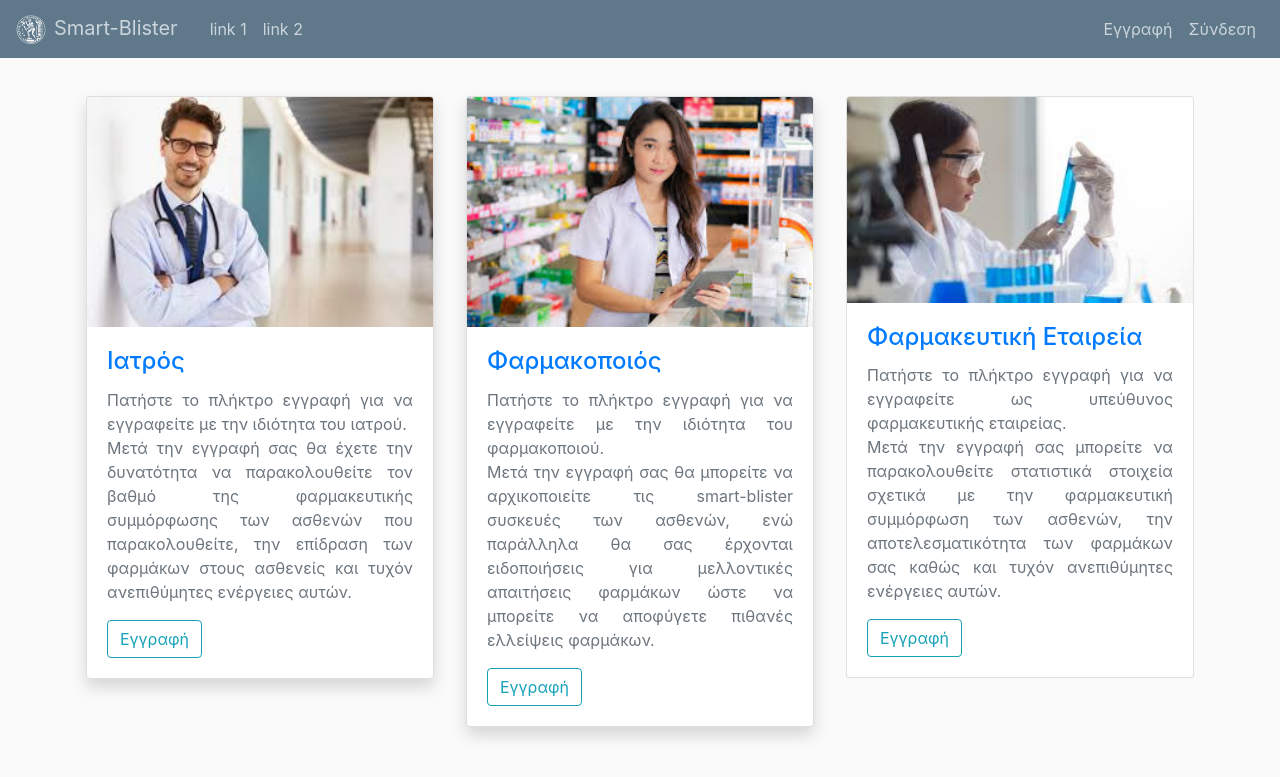
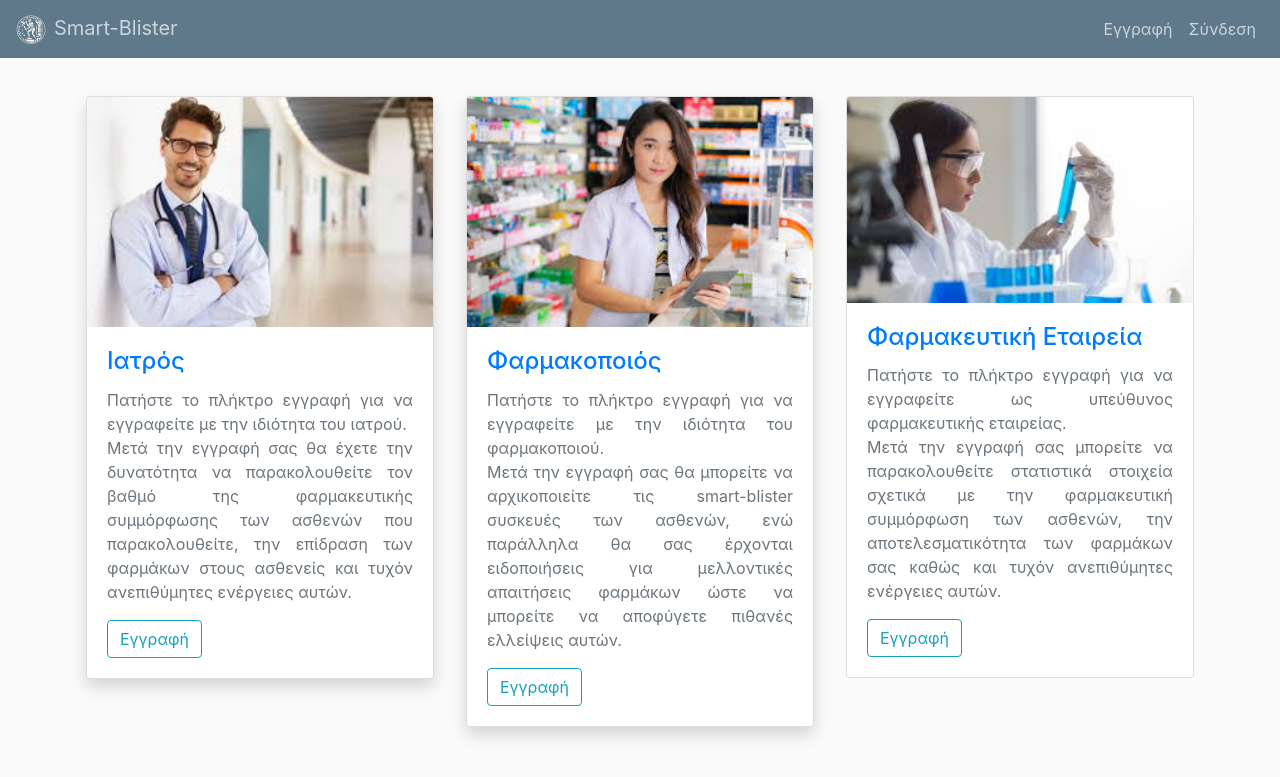
Before and after one commit to antonioudakis/smartblister, a Django app: page /accounts/registration/ in a window 1280 px wide. Shown: the top 777 px of the page. Run offline with Django 3.2, Linux system fonts and the light colour scheme; some libraries are stand-ins or nearby versions.

Commit message:
A little change on registration.html page on text

```diff
--- a/templates/dashboard/base.html
+++ b/templates/dashboard/base.html
@@ -25,11 +25,11 @@
         <img class="mr-2" src="{% static 'dashboard/img/pyrforos.png' %}" width="30" height="30" alt="pyrforos" loading="lazy">Smart-Blister
       </a>
       <div class="collapse navbar-collapse" id="navbarToggler">
-        <ul class="navbar-nav mr-auto">
+        <!--<ul class="navbar-nav mr-auto">
           <li class="nav-item"><a class="nav-link" href="#">link 1</a></li>
           <li class="nav-item"><a class="nav-link" href="#">link 2</a></li>
-        </ul>
-        <ul class="navbar-nav">
+        </ul>-->
+        <ul class="navbar-nav ml-auto">
           {% if user.is_authenticated %}
           <li class="nav-item"><a class="nav-link" href="{% url 'users:profile' %}">Προφίλ</a></li>
           <li class="nav-item"><a class="nav-link" href="{% url 'logout' %}">Αποσύνδεση</a></li>
--- a/templates/users/registration.html
+++ b/templates/users/registration.html
@@ -17,7 +17,7 @@
     	<img class="card-img-top" src="{% static 'dashboard/img/pharmacist.jpg' %}" alt="Pharmacist">
     	<div class="card-body">
     		<h4 class="card-title text-primary">Φαρμακοποιός</h4>
-    		<p class="card-text text-secondary text-justify">Πατήστε το πλήκτρο εγγραφή για να εγγραφείτε με την ιδιότητα του φαρμακοποιού.<br>Μετά την εγγραφή σας θα μπορείτε να αρχικοποιείτε τις smart-blister συσκευές των ασθενών, ενώ παράλληλα θα σας έρχονται ειδοποιήσεις για μελλοντικές απαιτήσεις φαρμάκων ώστε να μπορείτε να αποφύγετε πιθανές ελλείψεις φαρμάκων.</p>
+    		<p class="card-text text-secondary text-justify">Πατήστε το πλήκτρο εγγραφή για να εγγραφείτε με την ιδιότητα του φαρμακοποιού.<br>Μετά την εγγραφή σας θα μπορείτε να αρχικοποιείτε τις smart-blister συσκευές των ασθενών, ενώ παράλληλα θα σας έρχονται ειδοποιήσεις για μελλοντικές απαιτήσεις φαρμάκων ώστε να μπορείτε να αποφύγετε πιθανές ελλείψεις αυτών.</p>
     		<a href="{% url 'users:register_pharmacist' %}" class="btn btn-outline-info">Εγγραφή</a>
     	</div>
     </div>
```
Also changed, not shown: db.sqlite3.
